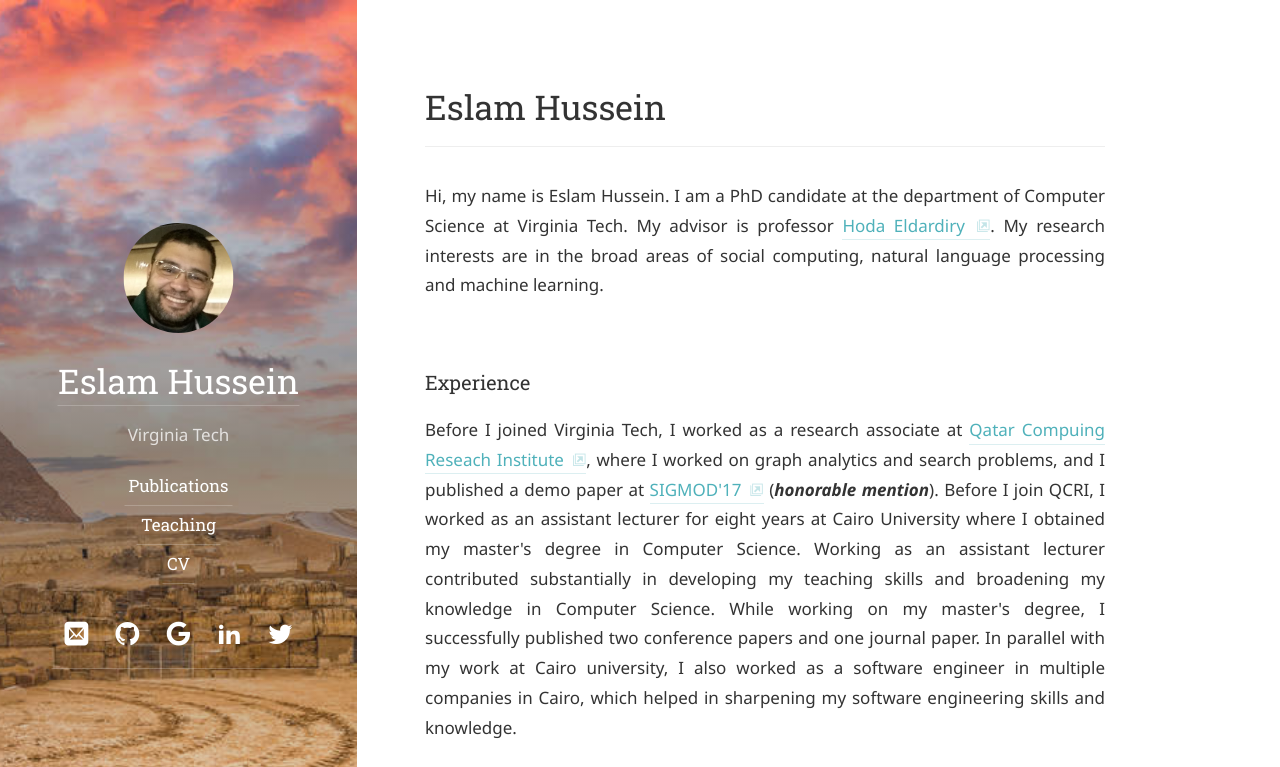
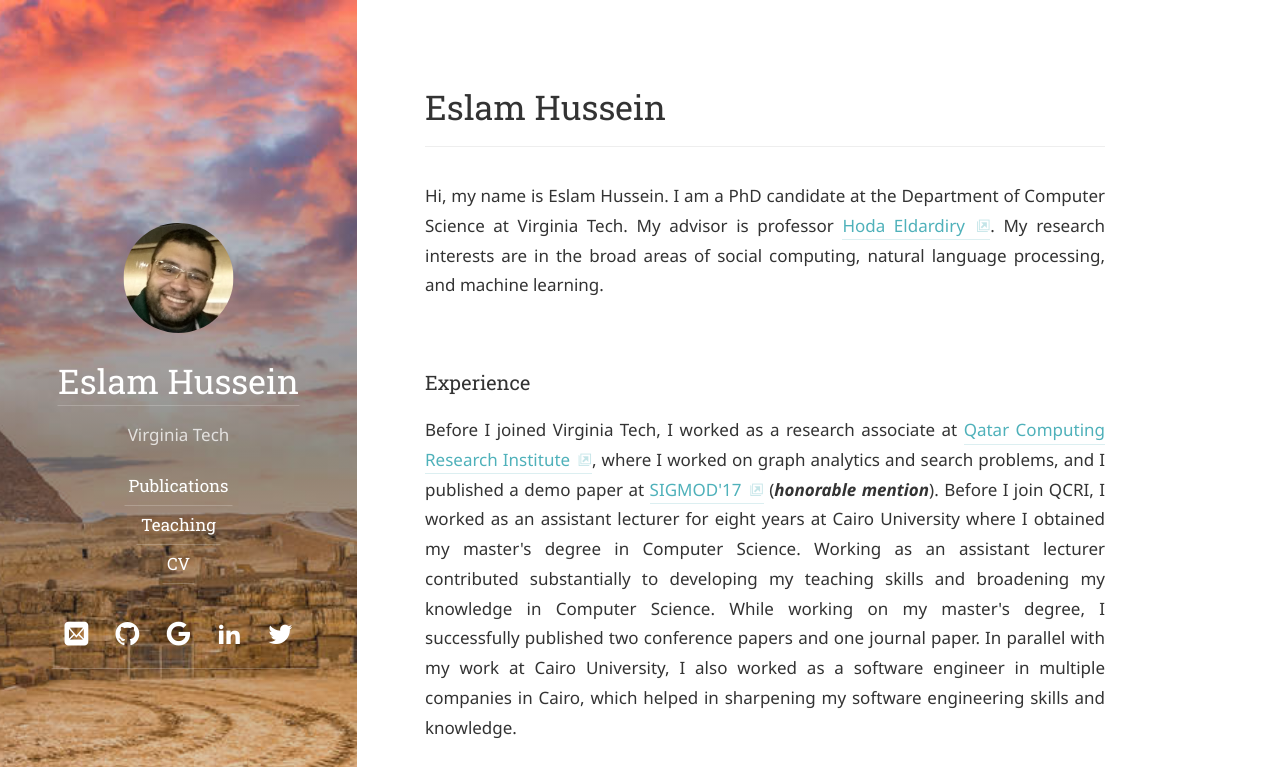
Before and after one commit to EslamAli86/eslamali86.github.io, a Jekyll site: the page built from index.md, in a window 1280 px wide. Shown: the top 767 px of the page. Built offline with Jekyll 4.4.1, drawn with Linux system fonts in a browser that asks for light colours; some web fonts are replaced.

Commit message:
Fixing grammer

```diff
--- a/index.md
+++ b/index.md
@@ -4,11 +4,11 @@ title: Eslam Hussein
 cover: false
 ---
 
-<p align="justify">Hi, my name is Eslam Hussein. I am a PhD candidate at the department of Computer Science at Virginia Tech. My advisor is professor <a href="http://people.cs.vt.edu/hdardiry/">Hoda Eldardiry</a>. My research interests are in the broad areas of social computing, natural language processing and machine learning.</p>
+<p align="justify">Hi, my name is Eslam Hussein. I am a PhD candidate at the Department of Computer Science at Virginia Tech. My advisor is professor <a href="http://people.cs.vt.edu/hdardiry/">Hoda Eldardiry</a>. My research interests are in the broad areas of social computing, natural language processing, and machine learning.</p>
 
 
 ### Experience
-<p align="justify">Before I joined Virginia Tech, I worked as a research associate at <a href="https://www.hbku.edu.qa/en/staff/eslam-ali-hassan-hussein">Qatar Compuing Reseach Institute</a>, where I worked on graph analytics and search problems, and I published a demo paper at <a href="https://sigmod.org/sigmod-awards/sigmod-best-demonstration-award/">SIGMOD'17</a> (<b><i>honorable mention</i></b>). Before I join QCRI, I worked as an assistant lecturer for eight years at Cairo University where I obtained my master's degree in Computer Science. Working as an assistant lecturer contributed substantially in developing my teaching skills and broadening my knowledge in Computer Science. While working on my master's degree, I successfully published two conference papers and one journal paper. In parallel with my work at Cairo university, I also worked as a software engineer in multiple companies in Cairo, which helped in sharpening my software engineering skills and knowledge.</p>
+<p align="justify">Before I joined Virginia Tech, I worked as a research associate at <a href="https://www.hbku.edu.qa/en/staff/eslam-ali-hassan-hussein">Qatar Computing Research Institute</a>, where I worked on graph analytics and search problems, and I published a demo paper at <a href="https://sigmod.org/sigmod-awards/sigmod-best-demonstration-award/">SIGMOD'17</a> (<b><i>honorable mention</i></b>). Before I join QCRI, I worked as an assistant lecturer for eight years at Cairo University where I obtained my master's degree in Computer Science. Working as an assistant lecturer contributed substantially to developing my teaching skills and broadening my knowledge in Computer Science. While working on my master's degree, I successfully published two conference papers and one journal paper. In parallel with my work at Cairo University, I also worked as a software engineer in multiple companies in Cairo, which helped in sharpening my software engineering skills and knowledge.</p>
 
 ### News
 <ul>
```
